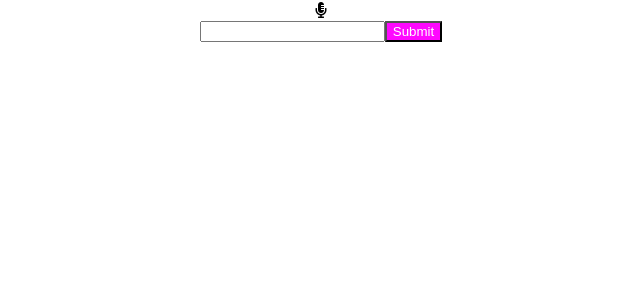
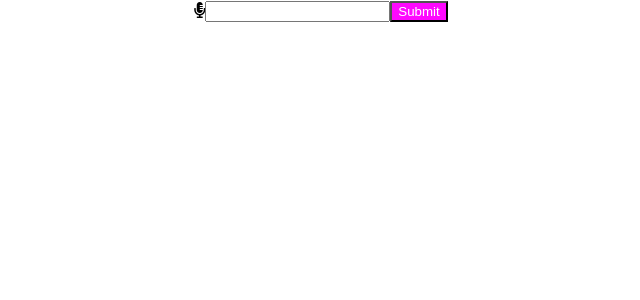
Before and after one commit to A-DiRusso/mini-app, a React (Create React App) app: page / in a window 1280 px wide. Shown: the top 300 px of the page, without its empty margins (319-959 px from the left). Built offline with nearby package versions, Linux system fonts and the light colour scheme.

Commit message:
house cleaning and light styling of the mic icon

```diff
--- a/src/components/Input.js
+++ b/src/components/Input.js
@@ -3,14 +3,9 @@ function Input({text, handleChange, handleClick, styleInputs}){
     const styleHidden = {display:'none'};
     return(
         <div>
-
-            <div id="content">
-                <input style={styleHidden} id="subscriptionKey" type="text" value="3661985bbd5846aa9458b415d245168e" />
-                <input style={styleHidden} id="serviceRegion" type="text" value="westus" />
-                <i id="startRecognizeOnceAsyncButton" className="fas fa-microphone-alt"></i>
-            </div>
-
-
+            <input style={styleHidden} id="subscriptionKey" type="text" value="3661985bbd5846aa9458b415d245168e" />
+            <input style={styleHidden} id="serviceRegion" type="text" value="westus" />
+            <i id="startRecognizeOnceAsyncButton" className="fas fa-microphone-alt"></i>
             <input
                 id="phraseDiv"
                 value={text}
```
